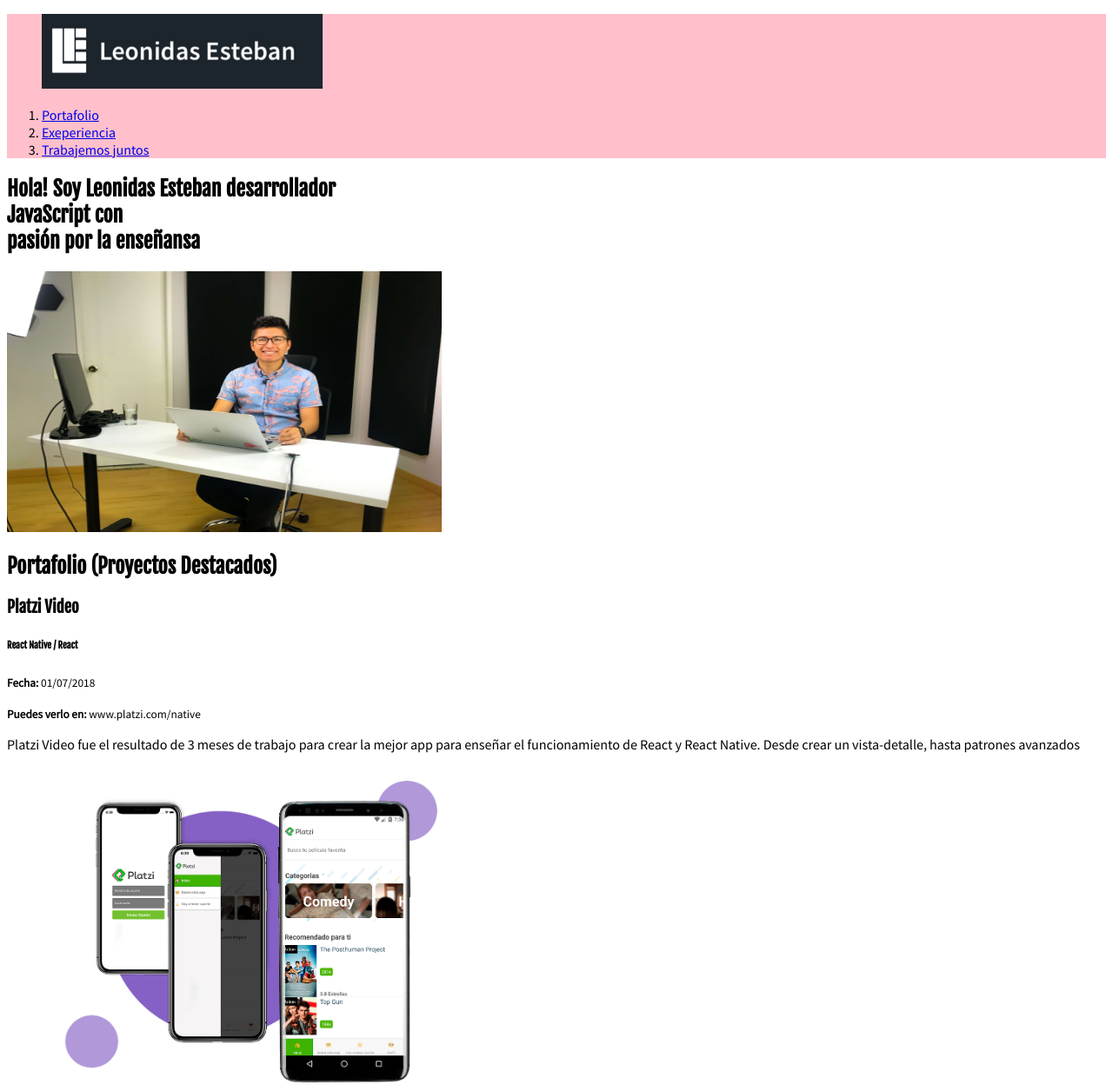
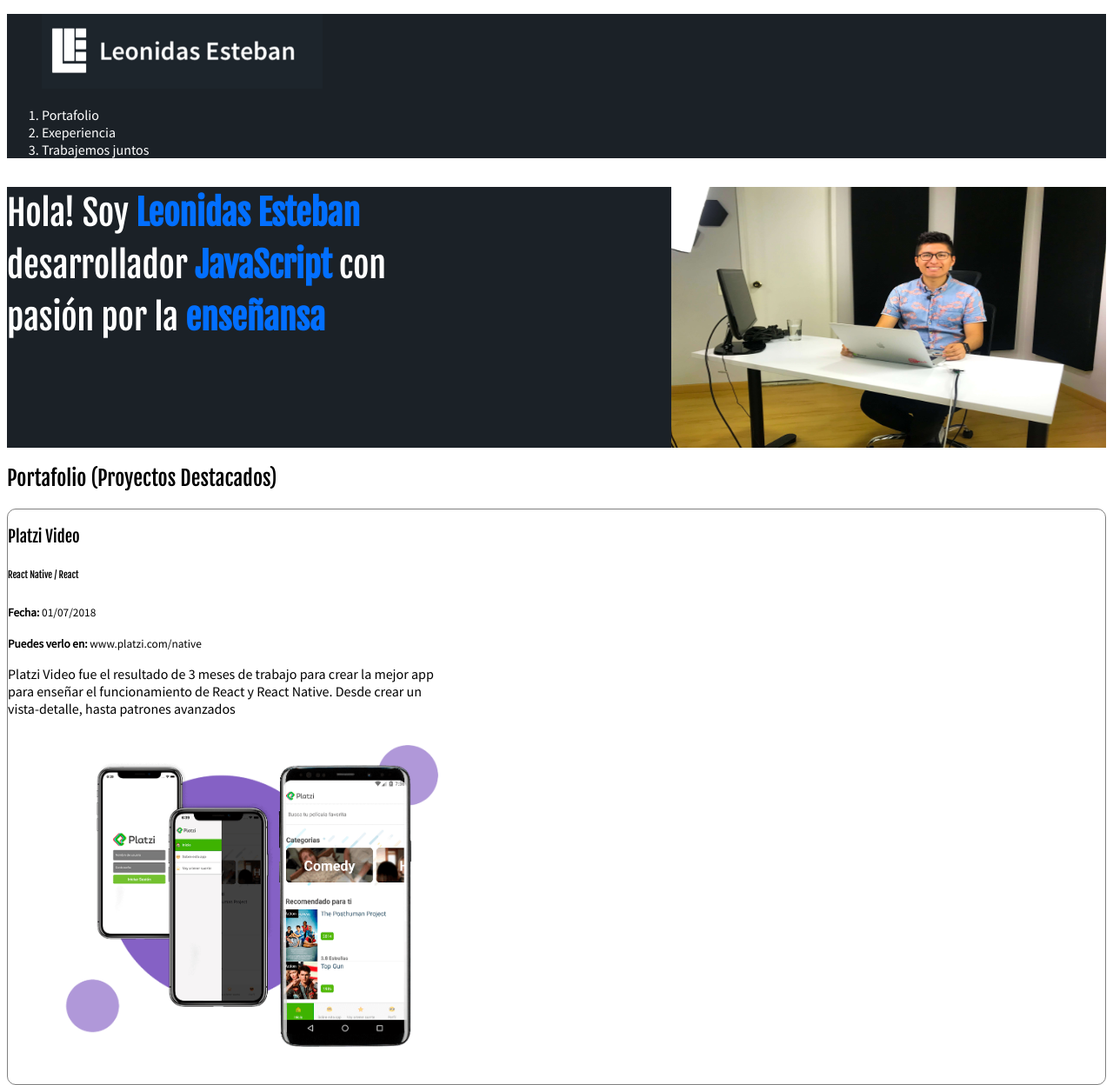
Before and after one commit to montesillo/Curso-de-Desarrollo-Web-Online, a plain HTML site: page index.html in a window 1280 px wide. Shown: the top 1248 px of the page at 87% size. Drawn offline with Linux system fonts and the light colour scheme.

Commit message:
Border and Background

```diff
--- a/css/estilos.css
+++ b/css/estilos.css
@@ -6,4 +6,49 @@ body{
 }
 h1, h2, h3, h4, h5, h6{
 	font-family: 'Fjalla One', sans-serif;
+	font-weight: normal;
 }
+h1{
+	font-size: 40px;
+	line-height: 1.5;
+	letter-spacing: -.2px;
+	color: white;
+}
+h1 strong{
+	color: #026fff;
+}
+.hero{
+	height: 300px;
+	background-image: url('../img/hero.jpg');
+	background-color: #1b2127;
+	background-size: 500px 300px;
+	background-repeat: no-repeat;
+	background-position-x: right;
+}
+.project{
+	/*border-top: 10px solid red;
+	border-right: 10px solid pink;
+	border-left: 10px solid green;
+	border-bottom: 10px solid yellow;
+	border-color: red;
+	border-width: 15px;
+	border-style: solid;*/
+	border: 1px solid gray;
+	border-radius: 10px;
+}
+.project-details{
+	width: 500px;
+}
+
+.project-imageContainer{
+	width: 500px;
+}
+
+.header{
+	background-color: #1b2127;
+	color: white;
+}
+.header a{
+	color: white;
+	text-decoration: none;
+}
--- a/index.html
+++ b/index.html
@@ -30,18 +30,22 @@
 	</header>
 	<section class="hero">
 		<h1>
-			Hola! Soy <strong>Leonidas Esteban</strong> desarrollador <br> <strong>JavaScript</strong> con <br> pasión por la <strong>enseñansa</strong>
+			Hola! Soy <strong>Leonidas Esteban</strong> <br> desarrollador <strong>JavaScript</strong> con <br> pasión por la <strong>enseñansa</strong>
 		</h1>
-		<img src="img/hero.jpg" width="500" height="300" alt="imagen principal del sitio">
+		<!--<img src="img/hero.jpg" width="500" height="300" alt="imagen principal del sitio">-->
 	</section>
 	<section id="portafolio" class="portfolio">
 		<h2>Portafolio (Proyectos Destacados)</h2>
 		<article class="project">
-			<h3 class="project-title">Platzi Video</h3>
-			<h6 class="project-course">React Native / React</h6>
-			<p class="project-date"><small><strong>Fecha:</strong> 01/07/2018</small></p>
-			<p class="project-url"><small><strong>Puedes verlo en:</strong> www.platzi.com/native</small></p>
-			<p class="project-description">Platzi Video fue el resultado de 3 meses de trabajo para crear la mejor app para enseñar el funcionamiento de React y React Native. Desde crear un vista-detalle, hasta patrones avanzados</p>
+			<div class="project-details">
+				<h3 class="project-title">Platzi Video</h3>
+				<h6 class="project-course">React Native / React</h6>
+				<p class="project-date"><small><strong>Fecha:</strong> 01/07/2018</small></p>
+				<p class="project-url"><small><strong>Puedes verlo en:</strong> www.platzi.com/native</small></p>
+				<p class="project-description">Platzi Video fue el resultado de 3 meses de trabajo para crear
+					 la mejor app para enseñar el funcionamiento de React y React Native.
+					  Desde crear un vista-detalle, hasta patrones avanzados</p>
+			</div>
 			<figure class="project-imageContainer">
 				<img class="project-image" src="img/platzi-video-react-native.webp" alt="Proyecto del curso React Native" width="500">
 			</figure>
```
Also changed, not shown: Notas/Notas del curso.txt.
